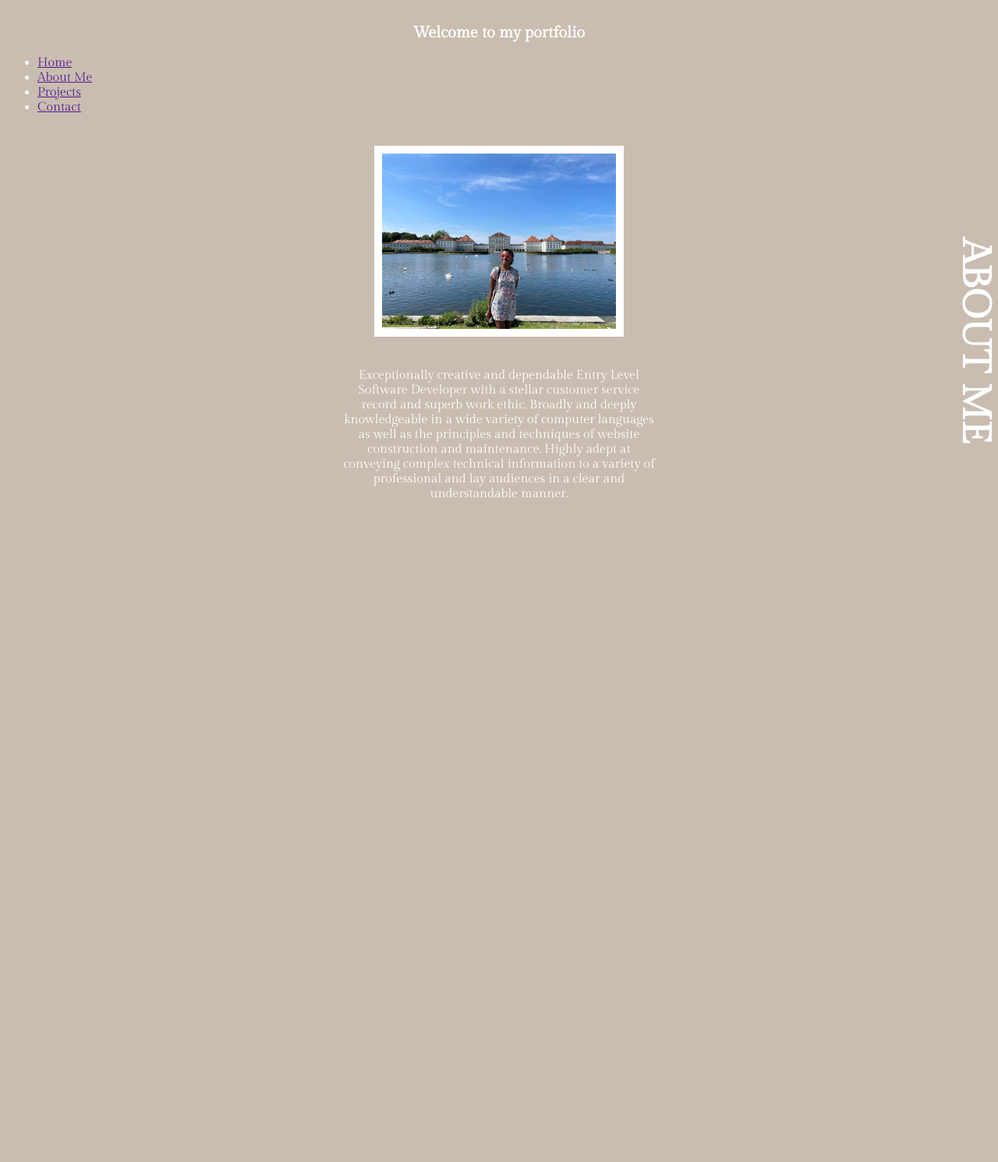
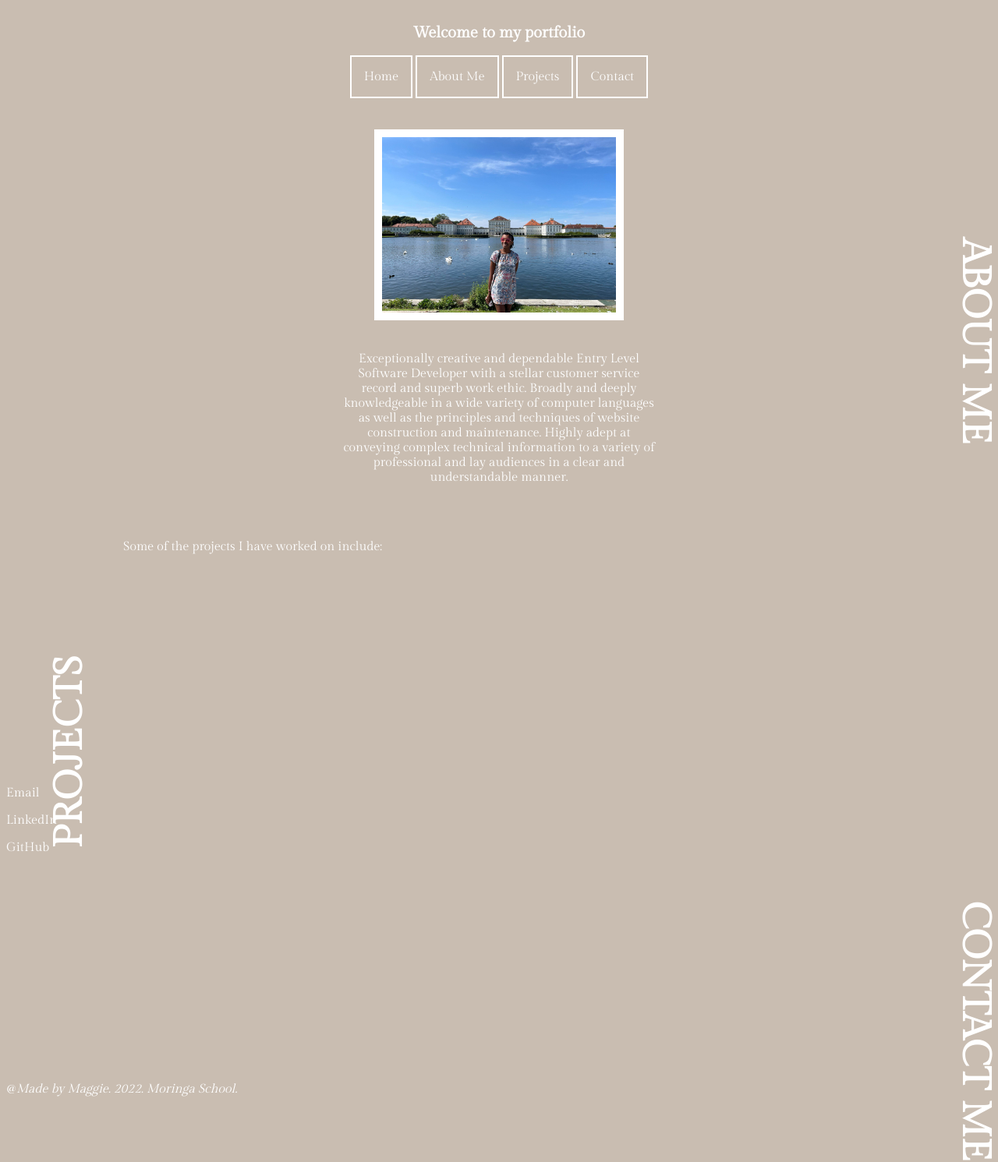
Before and after one commit to meggiddy/my-portfolio-repository, a plain HTML site: page index.html in a window 1280 px wide. Shown: the part 146-1637 px from the top of the page at 78% size. Before the commit the page ends 800 px from the top, so only its background shows below. Drawn offline with Linux system fonts and the light colour scheme.

Commit message:
Positioning of headers and divs

```diff
--- a/index.html
+++ b/index.html
@@ -10,10 +10,10 @@
     <div id="container">
       <nav>
         <ul>
-          <li><a href="">Home</a></li>
-          <li><a href="">About Me</a></li>
-          <li><a href="">Projects</a></li>
-          <li><a href="">Contact</a></li>
+          <li><a href="#header">Home</a></li>
+          <li><a href="#about">About Me</a></li>
+          <li><a href="#projects">Projects</a></li>
+          <li><a href="#contact">Contact</a></li>
         </ul>
       </nav>
       <div id="about">
@@ -24,6 +24,19 @@
             Exceptionally creative and dependable Entry Level Software Developer with a stellar customer service record and superb work ethic. Broadly and deeply knowledgeable in a wide variety of computer languages as well as the principles and techniques of website construction and maintenance. Highly adept at conveying complex technical information to a variety of professional and lay audiences in a clear and understandable manner.
           </p>
         </div>
+        <div id="projects">
+          <h1 id="rotate-opposite">PROJECTS</h1>
+          <p>Some of the projects I have worked on include:</p>
+        </div>
+        <div id="contact">
+          <h1 id="rotate-lower">CONTACT ME</h1>
+          <p>Email</p>
+          <p>LinkedIn</p>
+          <p>GitHub</p>
+        </div>
+        <div id="footer">
+          @<i class="fab fa-copyright">Made by Maggie. 2022. Moringa School.</i>
+        </div>
       </div>
     </div>
     <script src="script.js"></script>
--- a/style.css
+++ b/style.css
@@ -35,3 +35,51 @@ p.about {
     width: 400px;
     margin: 0 auto;
 }
+nav ul {
+    list-style-type: none;
+    margin: 0;
+    padding: 0;
+    text-align: center;
+}
+nav li {
+    display: inline-block;
+    border: 2px solid white;
+    justify-content: space-between;
+}
+nav li a{
+    display: block;
+    text-align: center;
+    padding: 16px;
+    text-decoration: none;
+    color: white;
+}
+nav li a:hover {
+    background-color: rgb(158, 148, 138);
+    border: none;
+}
+#rotate-opposite {
+    transform-origin: center right;
+    transform: rotate(-90deg);
+    position: absolute;
+    left: -160px;
+    bottom: -250px;
+    font-size: 50px;
+}
+#rotate-lower {
+    transform-origin: center right;
+    transform: rotate(90deg);
+    position: absolute;
+    right: 30px;
+    bottom: -900px;
+    font-size: 50px;
+}
+#projects {
+    min-height: 300px;
+}
+#contact {
+    min-height: 380px;
+}
+#projects p {
+    margin-left: 150px;
+    margin-top: 70px;
+}
```
